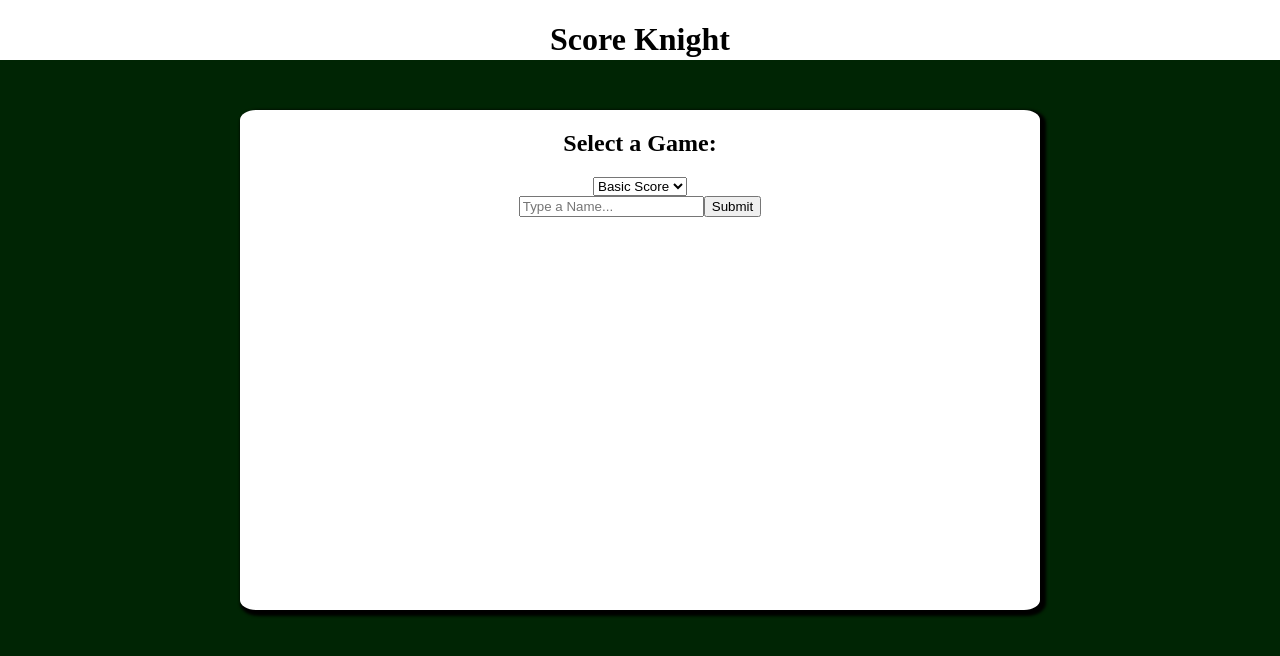
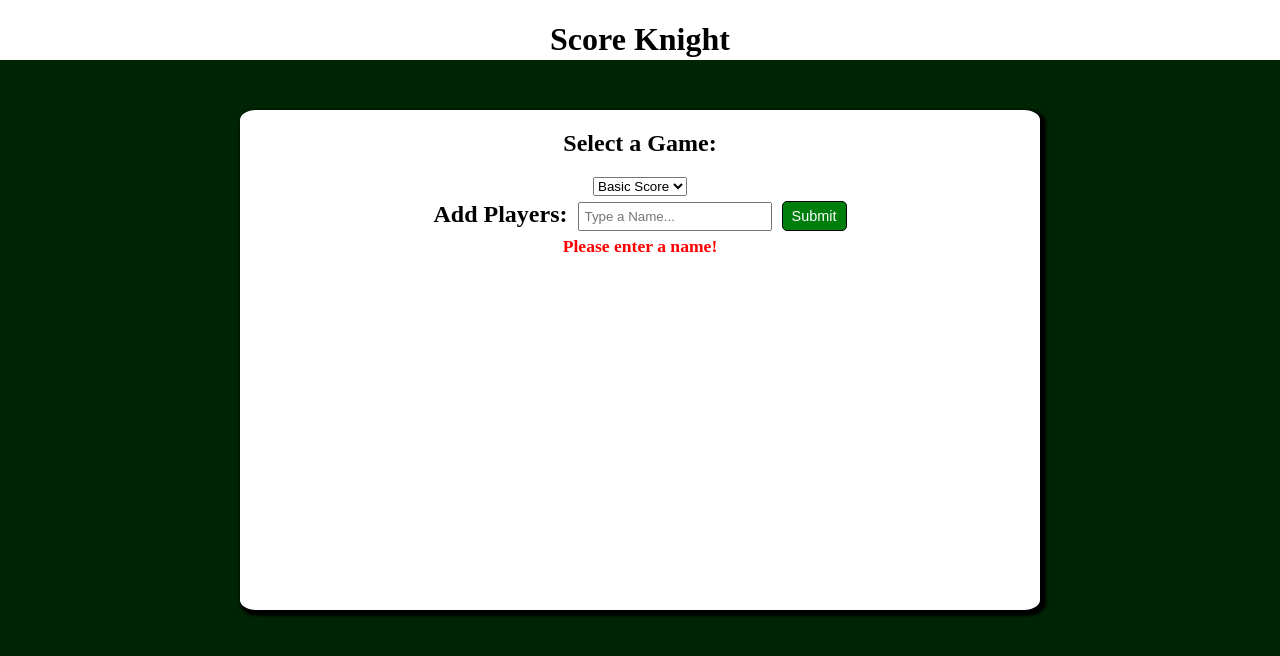
Before and after one commit to AndreasCampan/Score-Knight, a React (Create React App) app: page / in a window 1280 px wide. Shown: the top 656 px of the page. Built offline with nearby package versions, Linux system fonts and the light colour scheme.

Commit message:
-Added message logic based on user input -styled the layout of the input

```diff
--- a/src/components/nameinput/NameInputView.jsx
+++ b/src/components/nameinput/NameInputView.jsx
@@ -19,23 +19,30 @@ class NameInputView extends React.Component {
   handleSubmit = (e) => {
     e.preventDefault();
     this.props.addPlayer(this.state.nameInput);
+    this.setState({ nameInput: ''});
   }
 
   render() {
-    let messageBool = this.props.duplicateName;
+    let messageNum = this.props.duplicateName;
     let dupMessage;
 
-    if (!messageBool) {
+    if (messageNum === 0) {
       dupMessage = <div className="duplicate-name"></div>
+    } else if (messageNum === 1) {
+      dupMessage = <div className="duplicate-name">The player already exists!</div>
     } else {
-      dupMessage = <div className="duplicate-name">This name already exists, please select a different name</div>
+      dupMessage = <div className="duplicate-name">Please enter a name!</div>
     }
+
     return(
       <div className="nameInput-container">
-        <form name="Score" onSubmit={this.handleSubmit}>
-          <input type="text" onChange={this.onInput} id="nameinput" placeholder="Type a Name..." />
-          <button type='submit'>Submit</button>
-        </form>
+        <div className="input-inner-box">
+          <h2 className="add-players-title">Add Players:</h2>
+          <form name="Score" onSubmit={this.handleSubmit}>
+            <input type="text" onChange={this.onInput} value={this.state.nameInput} id="nameinput" placeholder="Type a Name..." />
+            <button className="name-sub" type='submit'>Submit</button>
+          </form>
+        </div>
         { dupMessage }
       </div>
     )
--- a/src/components/nameinput/nameinput.css
+++ b/src/components/nameinput/nameinput.css
@@ -0,0 +1,47 @@
+.nameInput-container {
+  display: flex;
+  flex-direction: column;
+  align-items: center;
+  justify-content: center;
+  height: 60px;
+}
+
+.input-inner-box {
+  display: flex;
+  flex-direction: row;
+  align-items: top;
+  justify-content: center;
+}
+
+.add-players-title {
+  margin: 0;
+}
+#nameinput {
+  padding: 5px;
+  margin: 0 10px;
+  width: 180px;
+}
+
+.duplicate-name{
+  color: red;
+  font-size: 1.1em;
+  font-weight: bold;
+  height: 15px;
+  margin-top: 5px;
+}
+
+.name-sub {
+  height: 30px;
+  width: 65px;
+  background-color: rgb(0, 126, 13);
+  border: 1px solid black;
+  color: white;
+  font-weight: 500;
+  font-size: 0.9em;
+  border-radius: 5px;
+}
+
+.name-sub:hover {
+  background-color: rgb(0, 65, 6);
+  color: white;
+}
```
